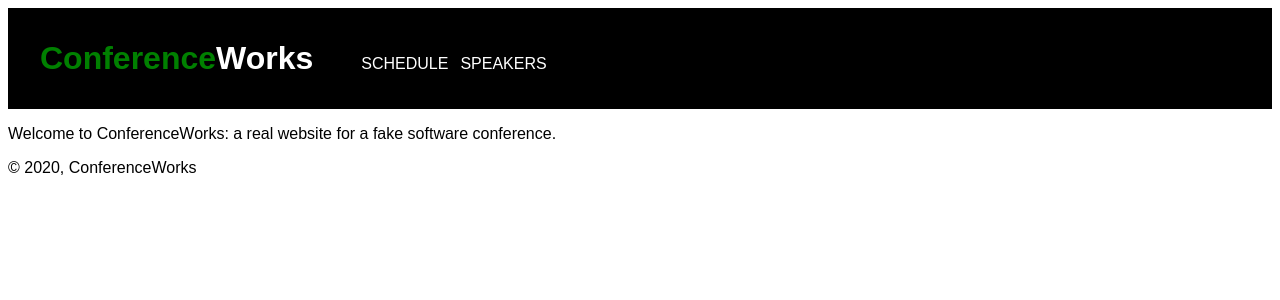
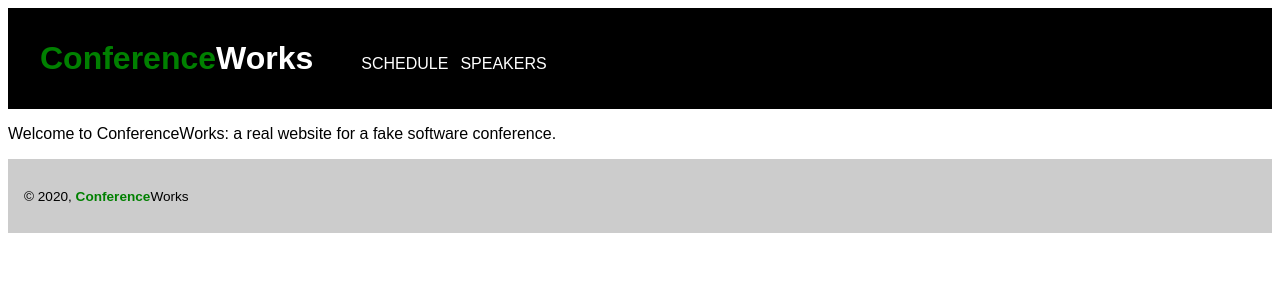
Before and after one commit to SeanLuckett/conference_works_react, a React (Create React App) app: page / in a window 1280 px wide. Shown: the top 300 px of the page. Built offline with nearby package versions, Linux system fonts and the light colour scheme.

Commit message:
Styles the footer

```diff
--- a/src/App.js
+++ b/src/App.js
@@ -7,9 +7,9 @@ function App() {
   return (
     <div>
       <section><Header /></section>
-      <section>
+      <main>
         <p>Welcome to ConferenceWorks: a real website for a fake software conference.</p>
-      </section>
+      </main>
       <section>
         <Footer />
       </section>
--- a/src/components/Footer/Footer.js
+++ b/src/components/Footer/Footer.js
@@ -1,5 +1,6 @@
 import React from 'react';
 
+import styles from './Footer.module.css';
 const setYear = () => {
   return new Date().getFullYear();
 };
--- /dev/null
+++ b/src/components/Footer/Footer.module.css
@@ -0,0 +1,13 @@
+footer {
+  background-color: #ccc;
+  padding: 1em;
+}
+
+footer p {
+  font-size: 0.85em;
+}
+
+footer span {
+  color: #008000;
+  font-weight: bold;
+}
```
